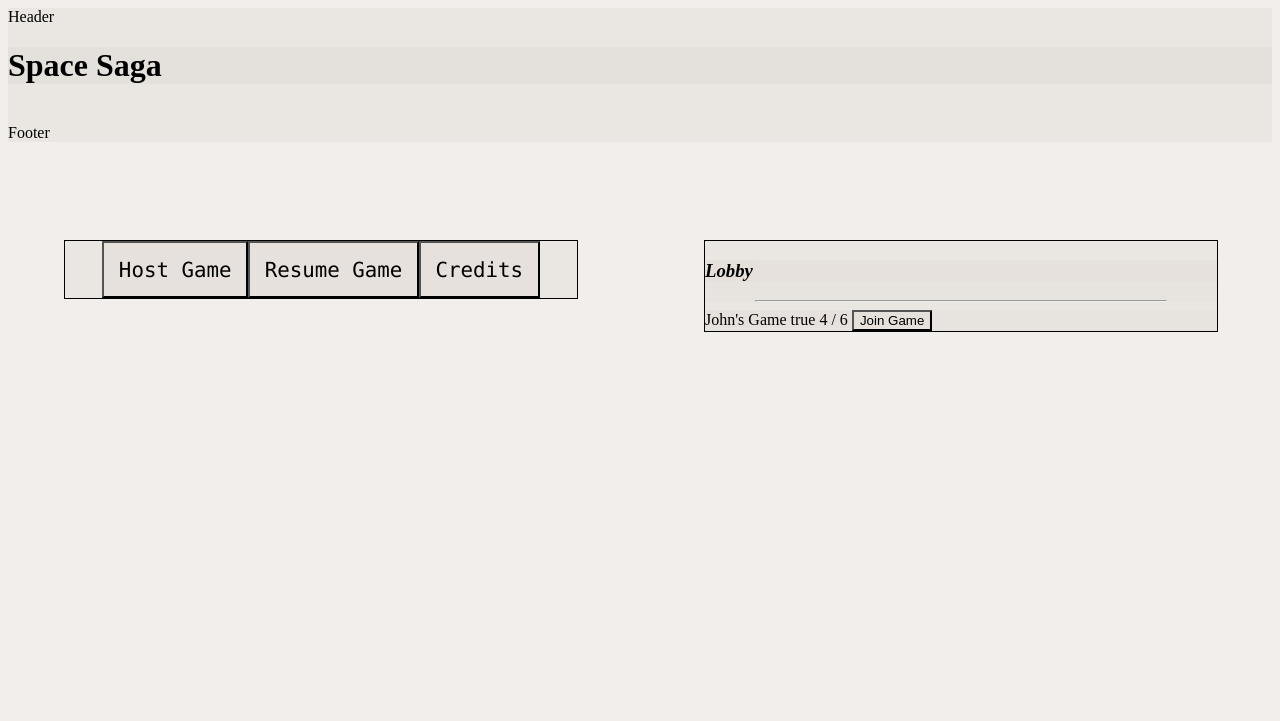
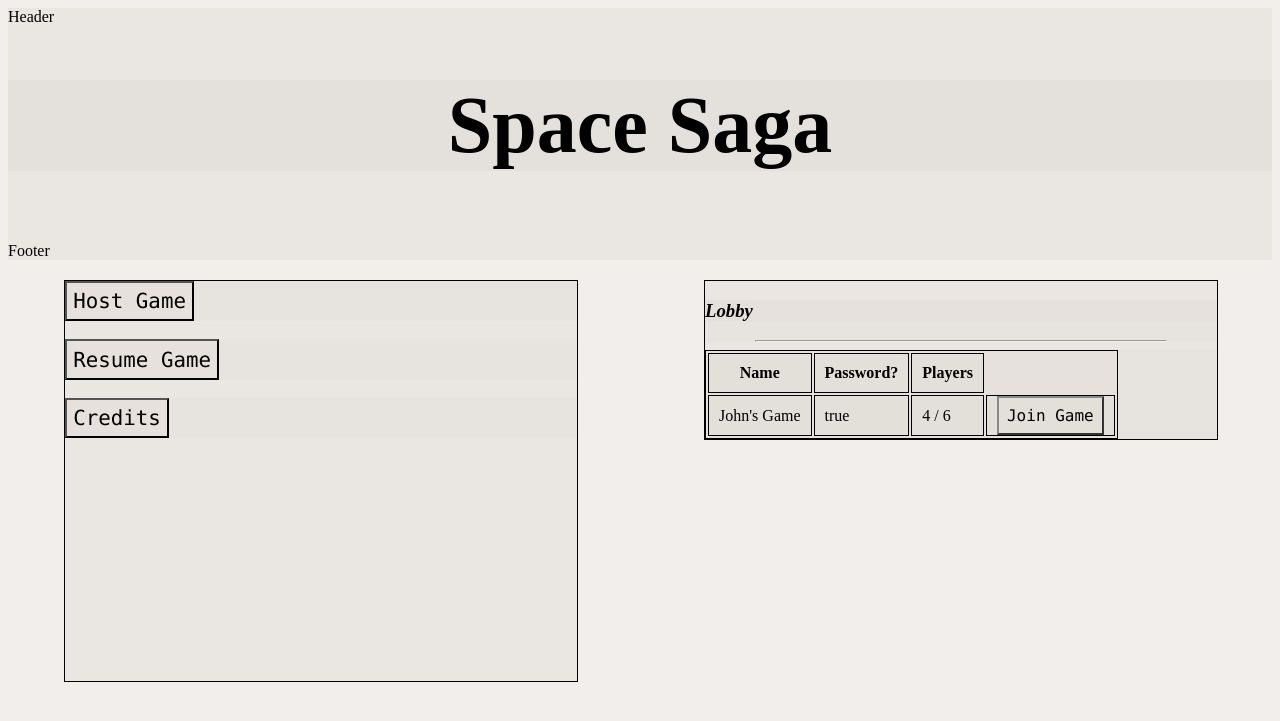
Before and after one commit to EthanVB123/SpaceSaga, a Node server app: page / in a window 1280 px wide. Shown: the top 721 px of the page. Run offline with Node 20, Linux system fonts and the light colour scheme; some libraries are stand-ins or nearby versions.

Commit message:
The create player route is not finished yet - this is a job for *theme song plays* Future Post-Procrastination Ethan!

```diff
--- a/public/stylesheets/main.css
+++ b/public/stylesheets/main.css
@@ -1,20 +1,45 @@
 * {
     background-color: #e4dfda80;
 }
-
-.majorbtn {
-    left: 50%;
-    padding: 0.7em;
-    font-size: 1.3em;
+button {
+    align-self: center;
+    font-size: 1em;
+    padding: 0.3em;
     text-align: center;
     font-family: "Consolas", Arial;
     transition-duration: 2000ms;
 }
-.majorbtn:hover {
+.majorbtn {
+    left: 50%;
+    /*padding: 0.7em 20vw;*/
+    font-size: 1.3em;
+}
+button:hover {
     background-color: #aaa;
 }
-.buttons {
-    display: flex;
-    justify-content: center;
-    align-items: center;
+
+.title {
+    text-align: center;
+    font-size: 5em;
 }
+table, th, td {
+    border: 1px solid black;
+}
+th, td {
+    padding: 10px;
+}
+a.button {
+
+    text-decoration: none;
+    color: initial;
+    padding: 8px;
+    border-top: 2px solid #888;
+    border-left: 2px solid #888;
+    border-bottom: 2px solid #333;
+    border-right: 2px solid #333;
+    font-family: Consolas;
+    transition-duration: 2000ms;
+}
+a.button:hover {
+    background-color: #aaa;
+}
--- a/server.js
+++ b/server.js
@@ -10,6 +10,7 @@ const expressLayouts = require("express-ejs-layouts")
 
 // Here are my routers
 const indexRouter = require('./routes/index.js')
+const setupRouter = require('./routes/setup.js')
 
 app.set("view engine", "ejs")
 app.set("views", `${__dirname}/views`)
@@ -25,6 +26,8 @@ mongoose.connect(process.env.DATABASE_URL, {useNewUrlParser: true})
 const db = mongoose.connection
 db.on('error', error => console.error(error))
 db.once('open', () => console.log('Connected to Mongoose'))
+
 app.use('/', indexRouter)
+app.use('/setup', setupRouter)
 
 app.listen(process.env.PORT || 3000)
--- a/views/index.ejs
+++ b/views/index.ejs
@@ -1,19 +1,27 @@
 <link rel='stylesheet' href='/stylesheets/main.css'>
 <div>
-<h1>Space Saga</h1>
+<h1 class='title'>Space Saga</h1>
 </div>
 <div>
-    <span style='position: fixed; left: 5vw; top: 30vh; width: 40vw; border: 1px solid black' class='buttons'>
-        <div><button type="button" class='majorbtn'>Host Game</button></div>
+    <span style='position: fixed; left: 5vw; top: 35vh; width: 40vw; border: 1px solid black; height: 50vh; align-items: center;' class='buttons'>
+        <div><button type="button" class='majorbtn' style="padding: 0.7em (20vw-4ch);">Host Game</button></div>
+        <br>
         <div><button type="button" class='majorbtn'>Resume Game</button></div>
+        <br>
         <div><button type="button" class='majorbtn'>Credits</button></div>
     </span>
-    <span style='position: fixed; left: 55vw; top: 30vh; width: 40vw; border: 1px solid black'>
+    <span style='position: fixed; left: 55vw; top: 35vh; width: 40vw; border: 1px solid black'>
         <div>
             <h3><i>Lobby</i></h3>
             <hr style="width: 80%">
         </div>
         <div>
+            <table>
+                <tr>
+                    <th>Name</th>
+                    <th>Password?</th>
+                    <th>Players</th>
+                </tr>
             <%# Here, put in all the games for joining - this should be a forEach() or something, here is one sample %>
                 <%- include('./partials/lobbygame',
                 {
@@ -22,6 +30,8 @@
                     numPlayers: 4,
                     maxPlayers: 6
                 }) %>
+            </table>
+
 
         </div>
     </span>
--- a/views/partials/lobbygame.ejs
+++ b/views/partials/lobbygame.ejs
@@ -1,4 +1,6 @@
-<span><%= locals.name %>'s Game </span>
-<span><%= locals.password %> </span>
-<span><%= locals.numPlayers %> / <%= locals.maxPlayers %>  </span>
-<span><button type="button">Join Game</button></span>
+<tr>
+<td><%= locals.name %>'s Game </td>
+<td><%= locals.password %> </td>
+<td><%= locals.numPlayers %> / <%= locals.maxPlayers %>  </td>
+<td><a href='/setup/john' class="button">Join Game</a></td>
+</tr>
--- /dev/null
+++ b/views/players/_form_fields.ejs
@@ -0,0 +1,2 @@
+<label>Name</label>
+<input type="text" name="name" value="<%= player.name %>">
--- /dev/null
+++ b/views/players/new.ejs
@@ -0,0 +1,5 @@
+<h2>Create User</h2>
+<form action='/setup' method='POST'>
+    <%- include('_form_fields.ejs') %>
+
+</form>
```
Also changed, not shown: models/game.js (added, +40 -0 lines), models/player.js (added, +13 -0 lines), routes/setup.js (added, +19 -0 lines). Lines whose indentation alone changed are shown as unchanged.
